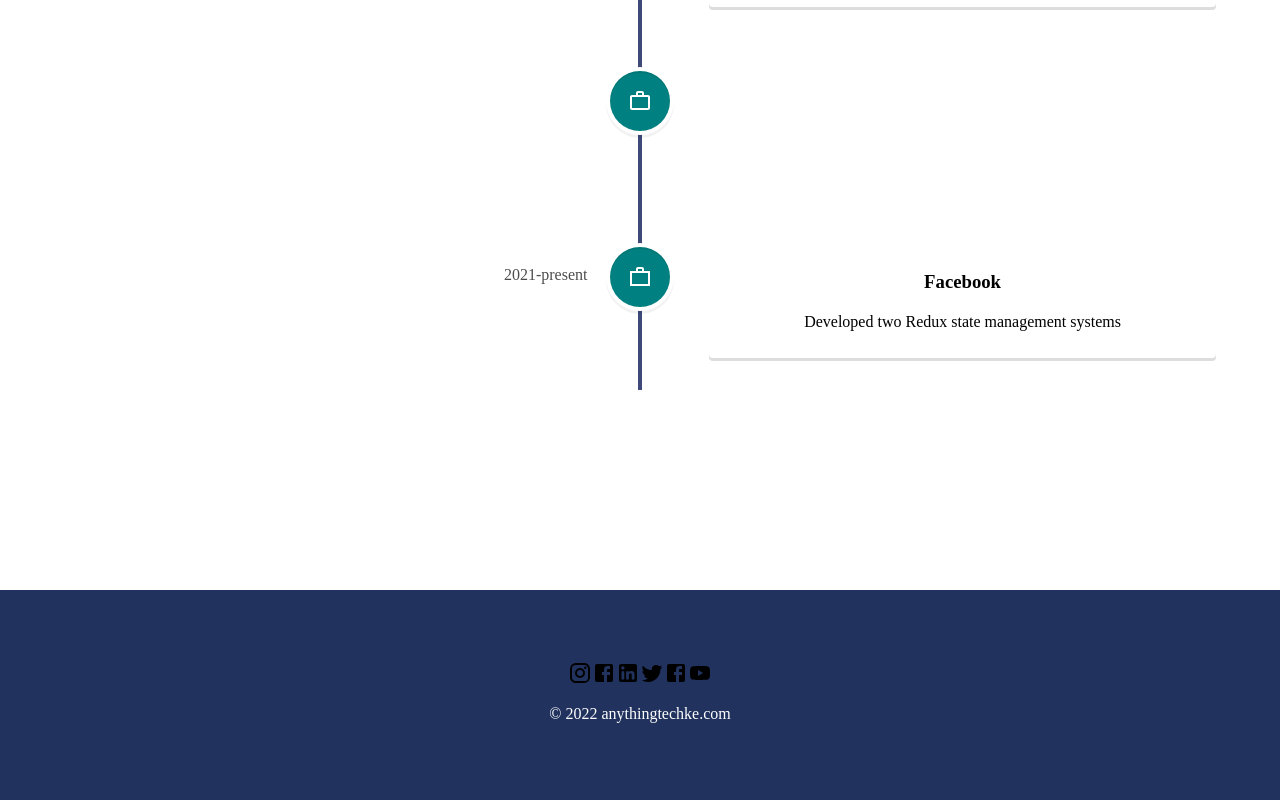
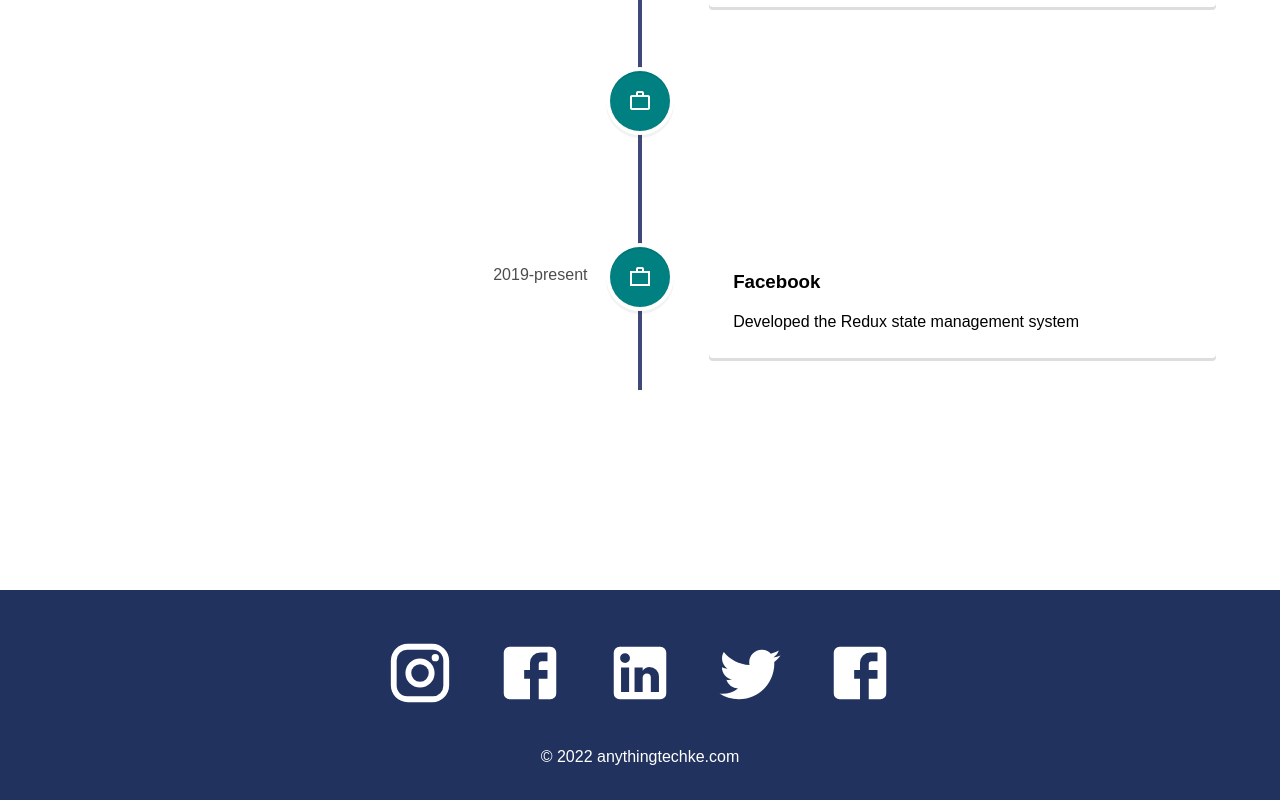
Before and after one commit to JKiboi/portfolio, a React (Create React App) app: page /experience in a window 1280 px wide. Shown: the part 412-1212 px from the top of the page. Built offline with nearby package versions, Linux system fonts and the light colour scheme.

Commit message:
Third commit

```diff
--- a/src/App.css
+++ b/src/App.css
@@ -1,5 +1,10 @@
 .App {
-  text-align: center;
+  width: 100%;
+  height: auto;
+  display: flex;
+  flex-direction: column;
+  font-family: Arial, Helvetica, sans-serif;
+  border-color: #f0f0f0;
 }
 
 body{
--- a/src/components/Footer.js
+++ b/src/components/Footer.js
@@ -1,6 +1,6 @@
 import React from 'react'
 import "../styles/Footer.css"
-import { Instagram, Twitter, YouTube,Facebook,LinkedIn } from '@material-ui/icons'
+import { Instagram,Twitter,Facebook,LinkedIn } from '@material-ui/icons'
 
 
 const Footer = () => {
@@ -12,7 +12,6 @@ const Footer = () => {
         <LinkedIn/>
         <Twitter/>
         <Facebook/>
-        <YouTube/>
       </div>
       <p>&copy; 2022 anythingtechke.com</p>
     </div>
--- a/src/pages/Experience.js
+++ b/src/pages/Experience.js
@@ -37,12 +37,12 @@ const Experience = () => {
         </VerticalTimelineElement>
         <VerticalTimelineElement
         className='vertical-timeline-element-education'
-        date='2021-present'
+        date='2019-present'
         iconStyle={{background:"teal",color:"#fff"}}
         icon={<WorkOutlineSharp/>}
         >
          <h3 className='vertical-timeline-element-title'>Facebook</h3>
-         <p>Developed two Redux state management systems</p>
+         <p>Developed the Redux state management system</p>
         </VerticalTimelineElement>
       </VerticalTimeline>
     </div>
--- a/src/pages/Home.js
+++ b/src/pages/Home.js
@@ -27,7 +27,7 @@ const Home = () => {
           <li className="item">
             <h2>Front-End</h2>
             <span>
-              ReactJS,HTML,CSS,NPM,BootStrap,MaterialUI,StyledComponents
+              ReactJS,HTML,EmailJS,CSS,NPM,BootStrap,MaterialUI,StyledComponents
             </span>
           </li>
           <li className="item">
--- a/src/styles/Footer.css
+++ b/src/styles/Footer.css
@@ -10,7 +10,7 @@
     margin-top: 200px;
   }
 
-  .socialMedia svg {
+  .social-media svg {
     color: white;
     margin: 20px;
     font-size: 70px;
@@ -21,8 +21,9 @@
     color: white;
   }
 
-  @media only screen and (max-width: 600px) {
+  @media only screen and (max-width: 480px) {
     .footer svg {
+      margin: 10px;
       font-size: 50px;
     }
   }
--- a/src/styles/Home.css
+++ b/src/styles/Home.css
@@ -57,9 +57,6 @@
   }
 
   @media only screen and (max-width: 480px) {
-    .about{
-      justify-content: flex-start;
-    }
     .about h2 {
       font-size: 35px;
 
@@ -71,7 +68,6 @@
     }
 
     .skills {
-      text-align: center;
       overflow-wrap: break-word;
     }
     .list {
--- a/src/styles/Projects.css
+++ b/src/styles/Projects.css
@@ -21,8 +21,6 @@
   place-items: center;
 
 }
-
-/* MENU ITEM STYLING */
 
 .projectItem {
   border-radius: 15px;
```
Also changed, not shown: src/pages/ProjectItem.js (+11 -5 lines).
